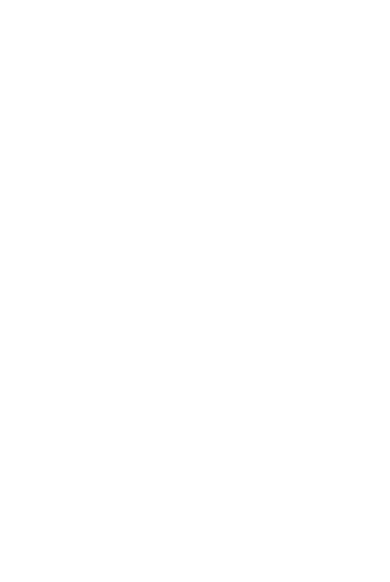
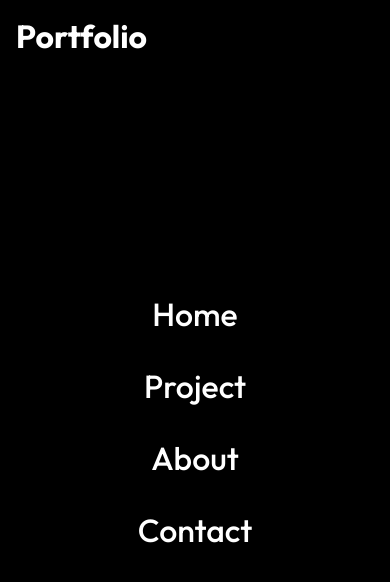
Before and after one commit to Supriya-48/portfolio, a React (Create React App) app: page / in a window 390 px wide. Shown: the top 582 px of the page. Built offline with nearby package versions, Linux system fonts and the light colour scheme; the HTML template or start-up script is replaced by a standard one.

Commit message:
Added navbar

```diff
--- a/src/App.js
+++ b/src/App.js
@@ -4,11 +4,18 @@
 import About from "./routes/About";
 import Project from "./routes/Project";
 import Contact from "./routes/Contact";
+
+import {Route,Routes} from "react-router-dom"
 function App() {
   return (
-    <div className="App">
-
-    </div>
+    <>
+    <Routes>
+      <Route path="/" element={<Home/>}/>
+      <Route path="/project" element={<Project/>}/>
+      <Route path="/about" element={<About/>}/>
+      <Route path="/contact" element={<Contact/>}/>
+    </Routes>
+    </>
   );
 }
 export default App;
--- /dev/null
+++ b/src/components/Navbar.js
@@ -0,0 +1,31 @@
+import "./NavbarStyles.css"
+import React from 'react'
+import {Link} from 'react-router-dom'
+
+import {FaBars} from 'react-icons/fa'
+const Navbar = () => {
+  return (
+    <div className="header">
+        <Link to="/"><h1>Portfolio</h1></Link>
+        <ul className="nav-menu">
+            <li>
+                <Link to="/">Home</Link>
+            </li>
+            <li>
+                <Link to="/project">Project</Link>
+            </li>
+            <li>
+                <Link to="/about">About</Link>
+            </li>
+            <li>
+                <Link to="/contact">Contact</Link>
+            </li>
+        </ul>
+        <div className="hamburger">
+            <FaBars size={20} style={{color:"#fff"}}/>
+        </div>
+    </div>
+  )
+}
+
+export default Navbar
--- /dev/null
+++ b/src/components/NavbarStyles.css
@@ -0,0 +1,40 @@
+.header{
+    display: flex;
+    justify-content: space-between;
+    align-items: center;
+    padding: 1rem;
+}
+.nav-menu{
+    display: flex;
+}
+.nav-menu li{
+    padding: 0 1rem;
+}
+.nav-menu li a{
+    font-size: 1.2rem;
+    font-weight: 500;
+}
+.hamburger{
+    display: none;
+}
+@media screen and (max-width:1040px) {
+    .nav-menu{
+        flex-direction: column;
+        justify-content: center;
+        align-items: center;
+        width: 100%;
+        height: 100vh;
+        background: rgba(0, 0,0, 0.9);
+        position: absolute;
+        top: 0;
+        left: 0;
+        z-index: -3;
+    }
+    .nav-menu li{
+        padding: 1rem 0;
+    }
+    .nav-menu li a{
+        font-size: 2rem;
+    }
+
+}
--- a/src/index.css
+++ b/src/index.css
@@ -1,13 +1,37 @@
-body {
+@import url('https://fonts.googleapis.com/css2?family=Outfit:wght@100;200;300;400;500;600;700;800;900&display=swap');
+*{
+  box-sizing: border-box;
   margin: 0;
-  font-family: -apple-system, BlinkMacSystemFont, 'Segoe UI', 'Roboto', 'Oxygen',
-    'Ubuntu', 'Cantarell', 'Fira Sans', 'Droid Sans', 'Helvetica Neue',
-    sans-serif;
-  -webkit-font-smoothing: antialiased;
-  -moz-osx-font-smoothing: grayscale;
+  padding: 0;
+  font-family: 'Outfit',sans-serif;
 }
-
-code {
-  font-family: source-code-pro, Menlo, Monaco, Consolas, 'Courier New',
-    monospace;
+body{
+  background: black;
 }
+h1,h4,p,a{
+  color: white;
+  text-decoration: none;
+}
+ul{
+  list-style-type: none;
+}
+.btn{
+  padding: 12px 32px;
+  font-size: 1rem;
+  text-transform: uppercase;
+  background: rgb(248, 217,15);
+  color: #222;
+  border: 1px solid #fff ;
+  border-radius: 100%;
+  font-weight: 600;
+  cursor: pointer;
+}
+.btn-light{
+  background: transparent;
+  color: #fff;
+}
+.btn:hover{
+  background: rgba(255, 255, 255, 0.2);
+  color: #fff;
+  transition: 0.3s;
+}
--- a/src/routes/Home.js
+++ b/src/routes/Home.js
@@ -1,8 +1,10 @@
 import React from 'react'
-
+import Navbar from '../components/Navbar'
 const Home = () => {
   return (
-    <div>Home</div>
+    <div>
+      <Navbar></Navbar>
+    </div>
   )
 }
 
```
